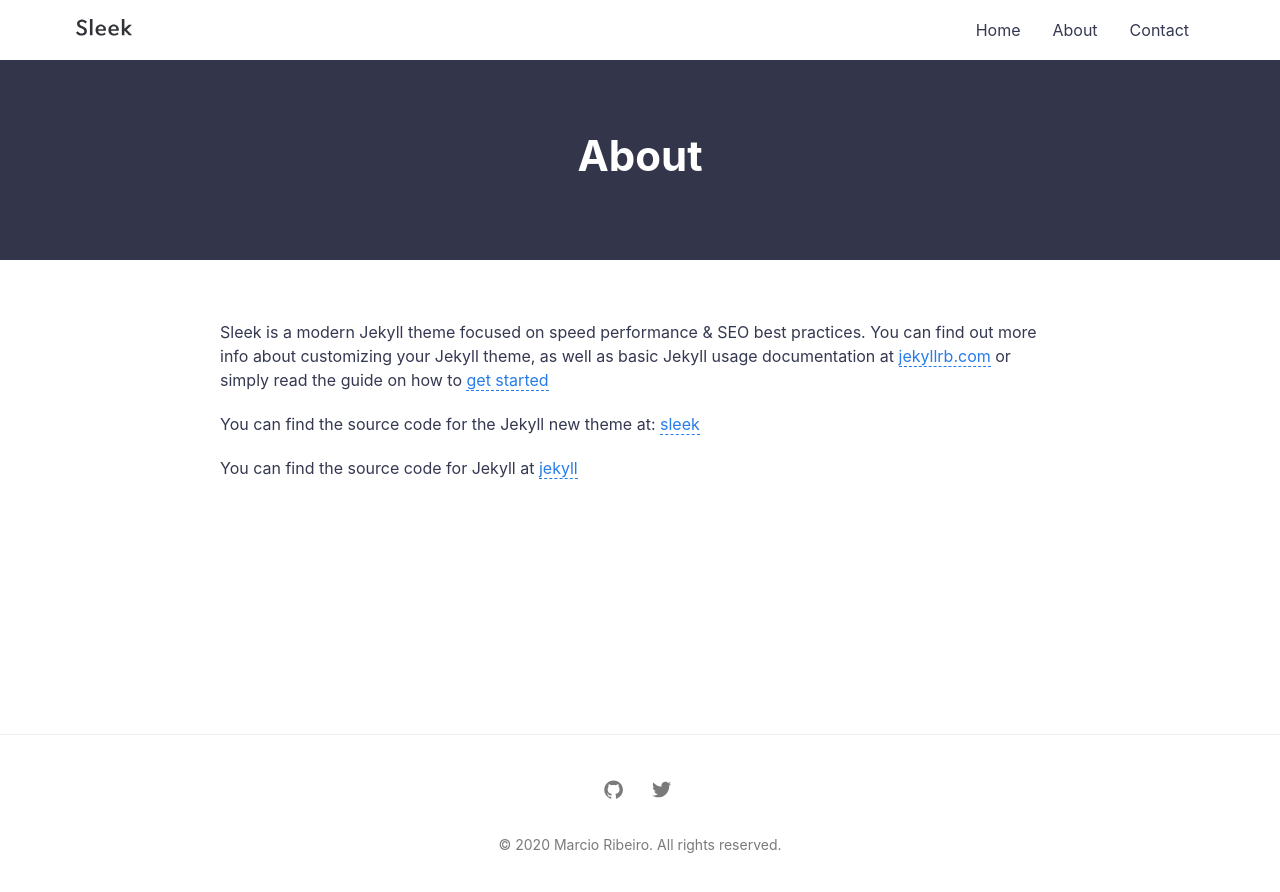
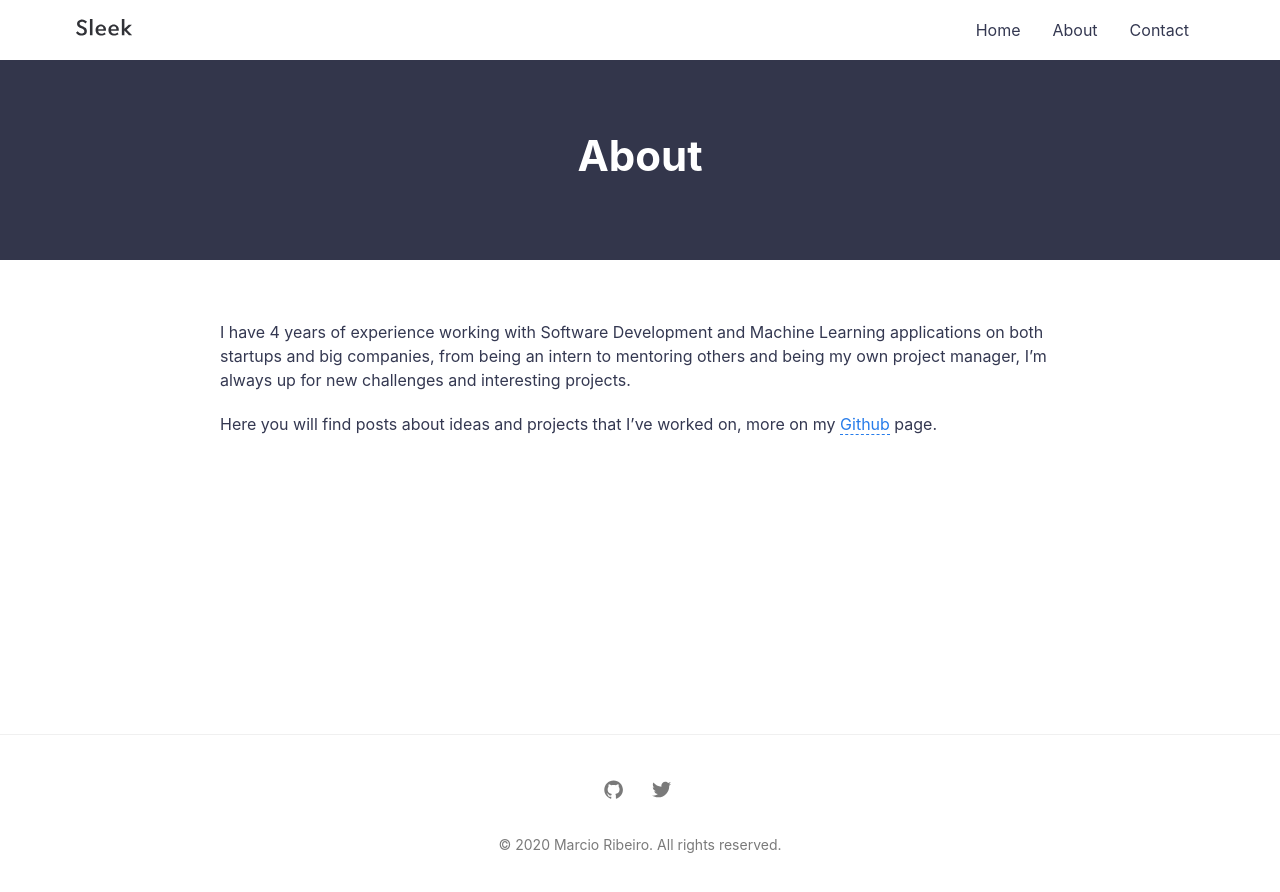
Before and after one commit to marciovai/marciovai.github.io, a Jekyll site: the page built from about.md, in a window 1280 px wide. Shown: the top 892 px of the page. Built offline with Jekyll 4.4.1, drawn with Linux system fonts in a browser that asks for light colours.

Commit message:
Update About page

```diff
--- a/about.md
+++ b/about.md
@@ -4,10 +4,6 @@ title: About
 permalink: /about/
 ---
 
-Sleek is a modern Jekyll theme focused on speed performance & SEO best practices. You can find out more info about customizing your Jekyll theme, as well as basic Jekyll usage documentation at [jekyllrb.com](http://jekyllrb.com/) or simply read the guide on how to [get started](/getting-started)
+I have 4 years of experience working with Software Development and Machine Learning applications on both startups and big companies, from being an intern to mentoring others and being my own project manager, I’m always up for new challenges and interesting projects.
 
-You can find the source code for the Jekyll new theme at:
-[sleek](https://github.com/janczizikow/sleek)
-
-You can find the source code for Jekyll at
-[jekyll](https://github.com/jekyll/jekyll)
+Here you will find posts about ideas and projects that I've worked on, more on my [Github](https://github.com/marciovai) page.
```
